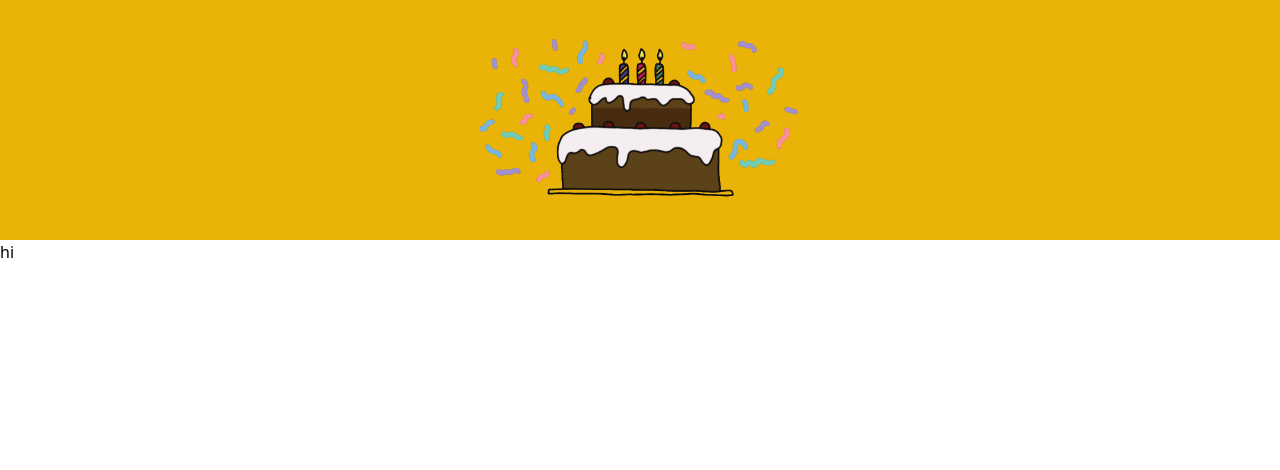
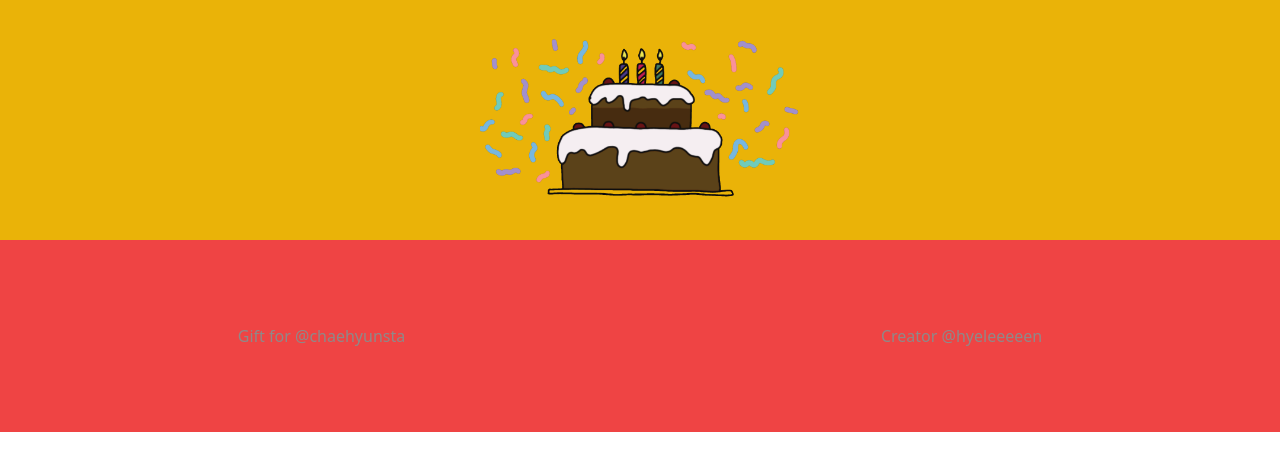
Before and after one commit to hyeleeeeen/birthday_project, a JavaScript app: page /you in a window 1280 px wide. Shown: the top 470 px of the page. Built offline with nearby package versions, Linux system fonts and the light colour scheme.

Commit message:
풋터 구현

```diff
--- a/src/components/Footer.js
+++ b/src/components/Footer.js
@@ -1,5 +1,21 @@
 const Footer = () => {
-  return <p>hi</p>;
+  return (
+    <div className="bg-red-500 text-[#8F8989] flex justify-evenly xl:justify-around h-48 place-items-center">
+      <div>
+        <span>Gift for</span>{' '}
+        <a href="https://instagram.com/chaehyunsta?igshid=YTY2NzY3YTc=">
+          {' '}
+          @chaehyunsta
+        </a>
+      </div>
+      <div>
+        <span>Creator </span>
+        <a href="https://instagram.com/hyeleeeeen?igshid=YTY2NzY3YTc=">
+          @hyeleeeeen
+        </a>
+      </div>
+    </div>
+  );
 };
 
 export default Footer;
```
